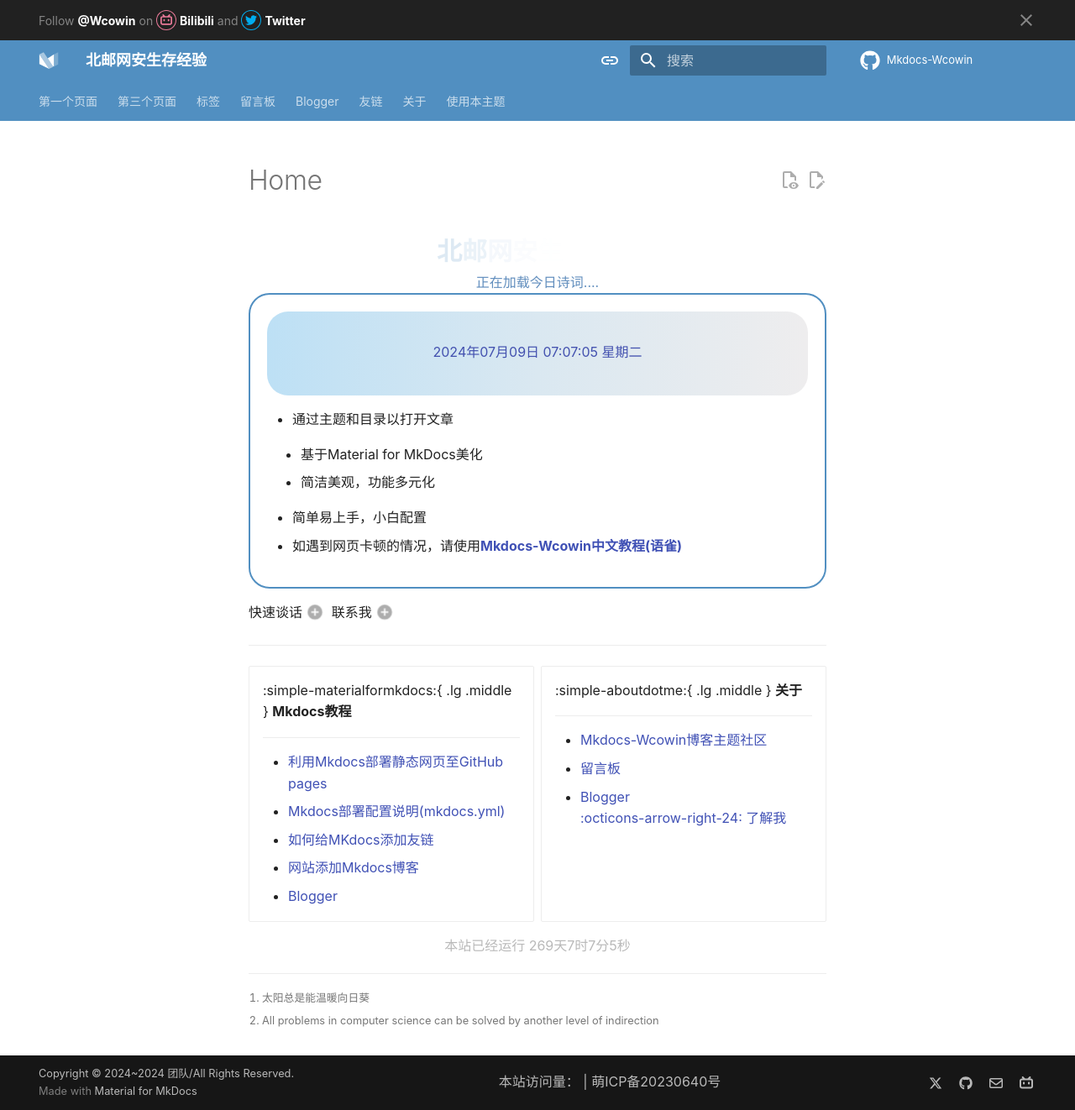
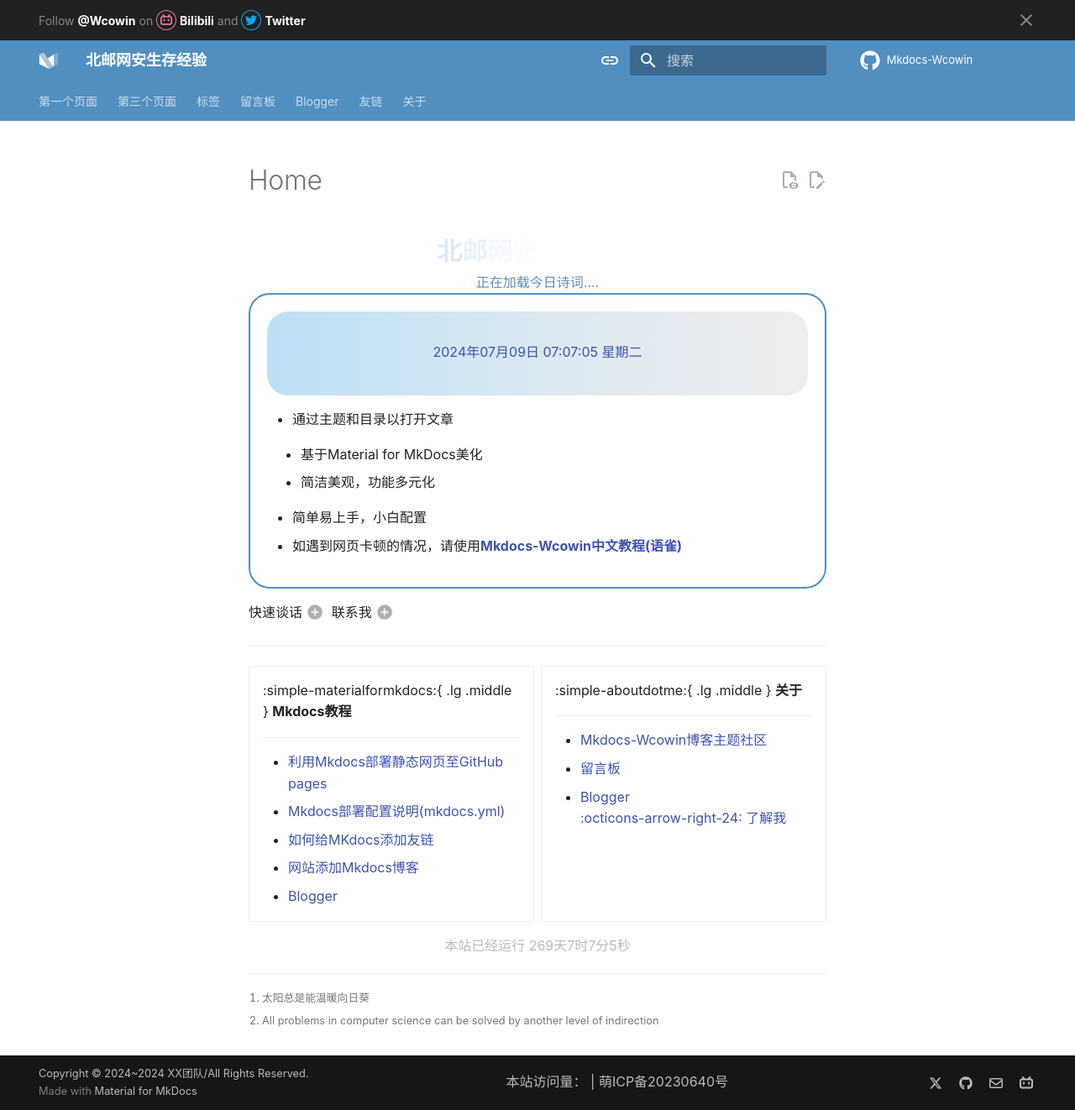
Before and after one commit to BUPT-SCSS-Insight/BUPT-SCSS-Insight.github.io, an MkDocs documentation site: the page built from docs/index.md, in a window 1280 px wide and 1322 px high. Shown: the whole window at 84% size. Built offline with MkDocs 1.6.1 and Material for MkDocs 9.7.7, drawn with Linux system fonts in a browser that asks for light colours; nearby versions of some CDN libraries; comment, search, counter and statistics services are not loaded; a style sheet for code colours, icons or effects is not loaded; some of the changed lines change nothing that is shown.

Commit message:
setting changes

```diff
--- a/docs/index.md
+++ b/docs/index.md
@@ -154,10 +154,6 @@
   </ul>
 </div>
 
-<!-- - 基于Material for MkDocs美化
-- 简洁美观，功能多元化
-- 简单易上手，小白配置
-- 𝕙𝕒𝕧𝕖 𝕒 𝕘𝕠𝕠𝕕 𝕥𝕚𝕞𝕖 ! -->
 
 快速谈话(1) 联系我(2)
 { .annotate }
--- a/mkdocs.yml
+++ b/mkdocs.yml
@@ -25,7 +25,7 @@
       accent: blue # 链接等可交互元件的高亮色
       # teal
       toggle:
-        icon: material/toggle-switch # 图标
+        icon: material/weather-night # 图标
         name: 切换至夜间模式 # 鼠标悬浮提示
     - media: "(prefers-color-scheme: dark)"
       scheme: slate # 夜间模式
@@ -33,7 +33,7 @@
       accent: indigo
       # teal
       toggle:
-        icon: material/toggle-switch-off-outline
+        icon: material/weather-sunny
         name: 切换至日间模式
 
   features:
@@ -106,9 +106,9 @@
   - 关于:
       - 作者个人简介: about/geren.md
       - 功能测试: about/test.md
-  - 使用本主题: https://github.com/new?template_name=Mkdocs-Wcowin&template_owner=Wcowin
+  # - 使用本主题: https://github.com/new?template_name=Mkdocs-Wcowin&template_owner=Wcowin
 
-copyright: Copyright &copy; 2024~2024 团队/All Rights Reserved. # 左下角的版权声明
+copyright: Copyright &copy; 2024~2024 XX团队/All Rights Reserved. # 左下角的版权声明
 
 extra:
   generator: true #是否删除页脚显示“使用 MkDocs 材料制造”
@@ -128,13 +128,13 @@
 
     # 网页底部反馈
     feedback:
-      title: 此页面有帮助吗？
+      title: 我们的经验有帮助吗？
       ratings:
         - icon: material/thumb-up-outline #图标可自定义
           name: This page was helpful
           data: 1
           note: >-
-            谢谢你的反馈！
+            感谢你的反馈！
         - icon: material/thumb-down-outline
           name: This page could be improved
           data: 0
```
